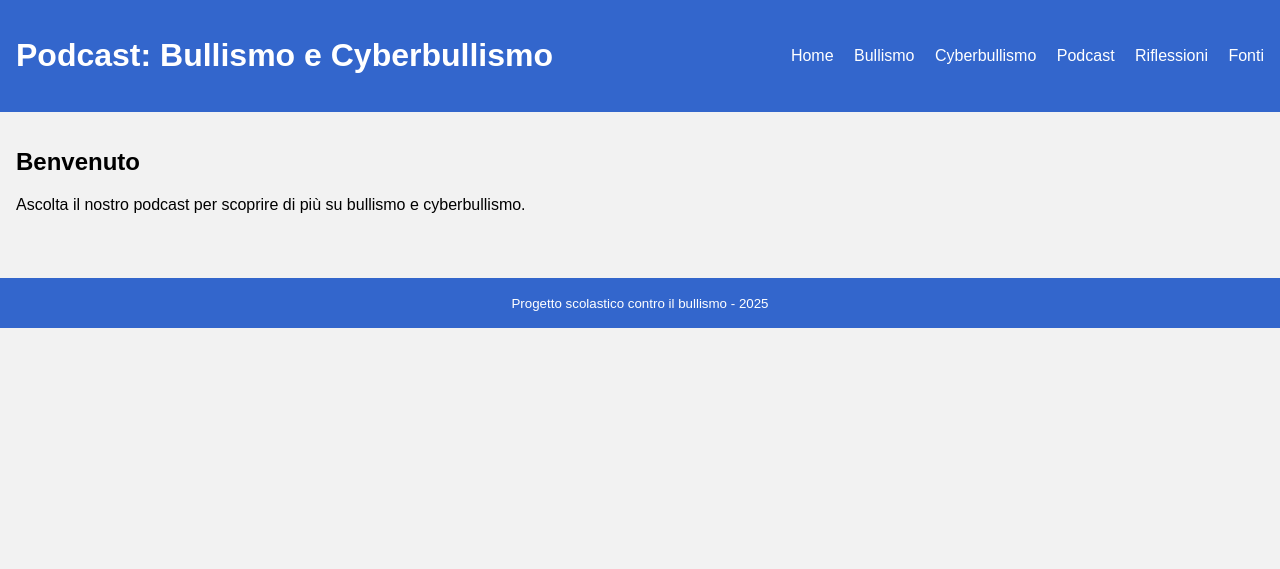
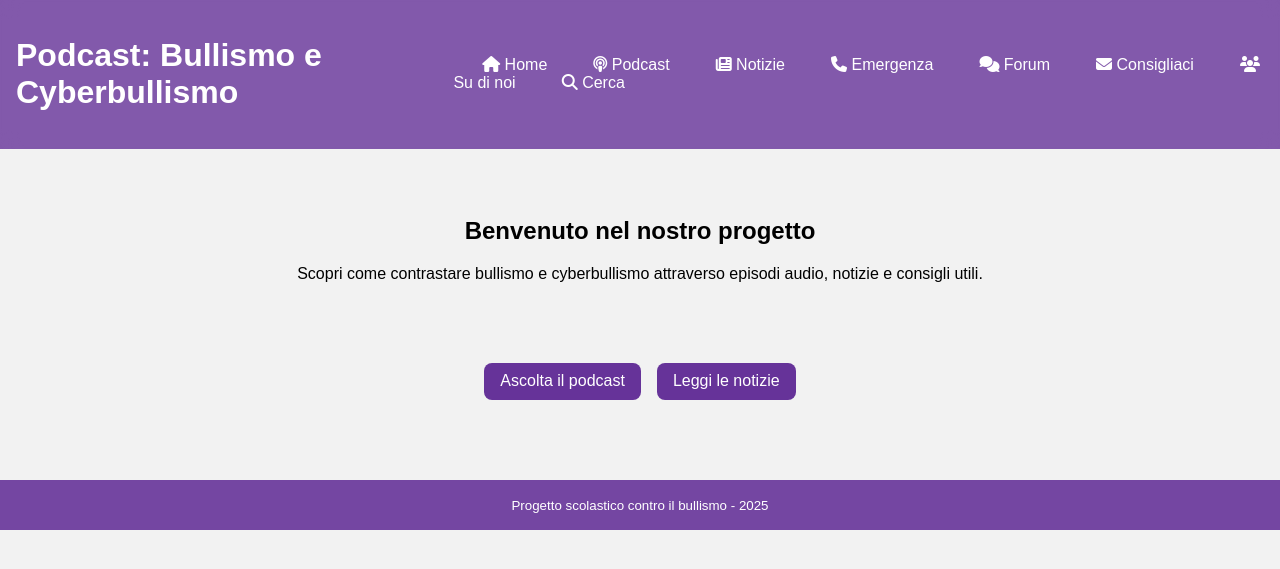
Before and after one commit to NovaX-Luanti/progetto-bullismo, a Flask app: page / in a window 1280 px wide. Shown: the top 569 px of the page. Run offline with Flask 3, Linux system fonts and the light colour scheme.

Commit message:
Expand Flask site with new pages and modern styling

```diff
--- a/app.py
+++ b/app.py
@@ -21,6 +21,30 @@ def cyberbullismo():
 def podcast():
     return render_template('podcast.html', title='Podcast')
 
+@app.route('/notizie')
+def notizie():
+    return render_template('notizie.html', title='Notizie')
+
+@app.route('/emergenza')
+def emergenza():
+    return render_template('emergenza.html', title='Emergenza')
+
+@app.route('/forum')
+def forum():
+    return render_template('forum.html', title='Forum')
+
+@app.route('/consigliaci')
+def consigliaci():
+    return render_template('consigliaci.html', title='Consigliaci')
+
+@app.route('/su')
+def su():
+    return render_template('su.html', title='Su di noi')
+
+@app.route('/cerca')
+def cerca():
+    return render_template('cerca.html', title='Cerca')
+
 @app.route('/riflessioni')
 def riflessioni():
     return render_template('riflessioni.html', title='Riflessioni')
--- a/static/css/style.css
+++ b/static/css/style.css
@@ -1,5 +1,5 @@
 :root {
-    --primary: #3366cc;
+    --primary: #663399;
     --light: #ffffff;
     --gray: #f2f2f2;
 }
@@ -11,18 +11,29 @@ body {
 }
 
 header {
-    background: var(--primary);
+    backdrop-filter: blur(10px);
+    background: rgba(102, 51, 153, 0.8);
     color: var(--light);
     padding: 1rem;
     display: flex;
     justify-content: space-between;
     align-items: center;
+    position: sticky;
+    top: 0;
+    z-index: 100;
 }
 
 nav a {
     color: var(--light);
     margin-left: 1rem;
     text-decoration: none;
+    padding: 0.5rem 0.8rem;
+    border-radius: 6px;
+    transition: background 0.3s;
+}
+
+nav a:hover {
+    background: rgba(255,255,255,0.2);
 }
 
 main {
@@ -30,11 +41,37 @@ main {
 }
 
 footer {
-    background: var(--primary);
+    background: rgba(102, 51, 153, 0.9);
     color: var(--light);
     text-align: center;
     padding: 1rem;
     margin-top: 2rem;
+}
+
+.btn {
+    display: inline-block;
+    background: var(--primary);
+    color: var(--light);
+    padding: 0.6rem 1rem;
+    border-radius: 8px;
+    text-decoration: none;
+    transition: background 0.3s;
+}
+
+.btn:hover {
+    background: #532d99;
+}
+
+.hero {
+    text-align: center;
+    padding: 2rem 1rem;
+}
+
+.cta {
+    display: flex;
+    gap: 1rem;
+    justify-content: center;
+    margin-bottom: 2rem;
 }
 
 /* Simple responsive grid */
@@ -49,3 +86,18 @@ section {
         gap: 1rem;
     }
 }
+
+/* Simple spotify-like audio bar */
+.player {
+    background: #222;
+    color: var(--light);
+    padding: 1rem;
+    border-radius: 8px;
+    display: flex;
+    align-items: center;
+    gap: 1rem;
+}
+
+.player input[type="range"] {
+    flex-grow: 1;
+}
--- a/static/js/script.js
+++ b/static/js/script.js
@@ -17,3 +17,14 @@ function playAudio(id) {
         audio.pause();
     }
 }
+
+function updateProgress(id, range) {
+    const audio = document.getElementById(id);
+    audio.currentTime = (range.value / 100) * audio.duration;
+}
+
+function syncProgress(id, range) {
+    const audio = document.getElementById(id);
+    const percent = (audio.currentTime / audio.duration) * 100;
+    range.value = percent;
+}
--- a/templates/base.html
+++ b/templates/base.html
@@ -5,18 +5,22 @@
     <meta name="viewport" content="width=device-width, initial-scale=1.0">
     <title>{{ title }}</title>
     <link rel="stylesheet" href="{{ url_for('static', filename='css/style.css') }}">
+    <!-- Font Awesome for icons -->
+    <link rel="stylesheet" href="https://cdnjs.cloudflare.com/ajax/libs/font-awesome/6.4.0/css/all.min.css">
     <script src="{{ url_for('static', filename='js/script.js') }}" defer></script>
 </head>
 <body>
 <header>
     <h1>Podcast: Bullismo e Cyberbullismo</h1>
     <nav>
-        <a href="/">Home</a>
-        <a href="/bullismo">Bullismo</a>
-        <a href="/cyberbullismo">Cyberbullismo</a>
-        <a href="/podcast">Podcast</a>
-        <a href="/riflessioni">Riflessioni</a>
-        <a href="/fonti">Fonti</a>
+        <a href="/"><i class="fa-solid fa-house"></i> Home</a>
+        <a href="/podcast"><i class="fa-solid fa-podcast"></i> Podcast</a>
+        <a href="/notizie"><i class="fa-solid fa-newspaper"></i> Notizie</a>
+        <a href="/emergenza"><i class="fa-solid fa-phone"></i> Emergenza</a>
+        <a href="/forum"><i class="fa-solid fa-comments"></i> Forum</a>
+        <a href="/consigliaci"><i class="fa-solid fa-envelope"></i> Consigliaci</a>
+        <a href="/su"><i class="fa-solid fa-users"></i> Su di noi</a>
+        <a href="/cerca"><i class="fa-solid fa-search"></i> Cerca</a>
     </nav>
 </header>
 <main>
--- /dev/null
+++ b/templates/forum.html
@@ -0,0 +1,5 @@
+{% extends 'base.html' %}
+{% block content %}
+<h2>Forum</h2>
+<p>Funzionalità forum in sviluppo. Qui potrai condividere esperienze in forma anonima.</p>
+{% endblock %}
--- a/templates/index.html
+++ b/templates/index.html
@@ -1,5 +1,11 @@
 {% extends 'base.html' %}
 {% block content %}
-<h2>Benvenuto</h2>
-<p>Ascolta il nostro podcast per scoprire di più su bullismo e cyberbullismo.</p>
+<section class="hero">
+  <h2>Benvenuto nel nostro progetto</h2>
+  <p>Scopri come contrastare bullismo e cyberbullismo attraverso episodi audio, notizie e consigli utili.</p>
+</section>
+<section class="cta">
+  <a class="btn" href="/podcast">Ascolta il podcast</a>
+  <a class="btn" href="/notizie">Leggi le notizie</a>
+</section>
 {% endblock %}
--- /dev/null
+++ b/templates/notizie.html
@@ -0,0 +1,5 @@
+{% extends 'base.html' %}
+{% block content %}
+<h2>Notizie</h2>
+<p><!-- TODO: elenco notizie recenti --></p>
+{% endblock %}
--- /dev/null
+++ b/templates/su.html
@@ -0,0 +1,5 @@
+{% extends 'base.html' %}
+{% block content %}
+<h2>Su di noi</h2>
+<p>Progetto realizzato a scopo educativo per sensibilizzare contro il bullismo. Tutti i contenuti sono rilasciati sotto licenza Creative Commons.</p>
+{% endblock %}
```
Also changed, not shown: templates/cerca.html (added, +7 -0 lines), templates/consigliaci.html (added, +10 -0 lines), templates/emergenza.html (added, +9 -0 lines), templates/podcast.html (+10 -4 lines), README.md.
